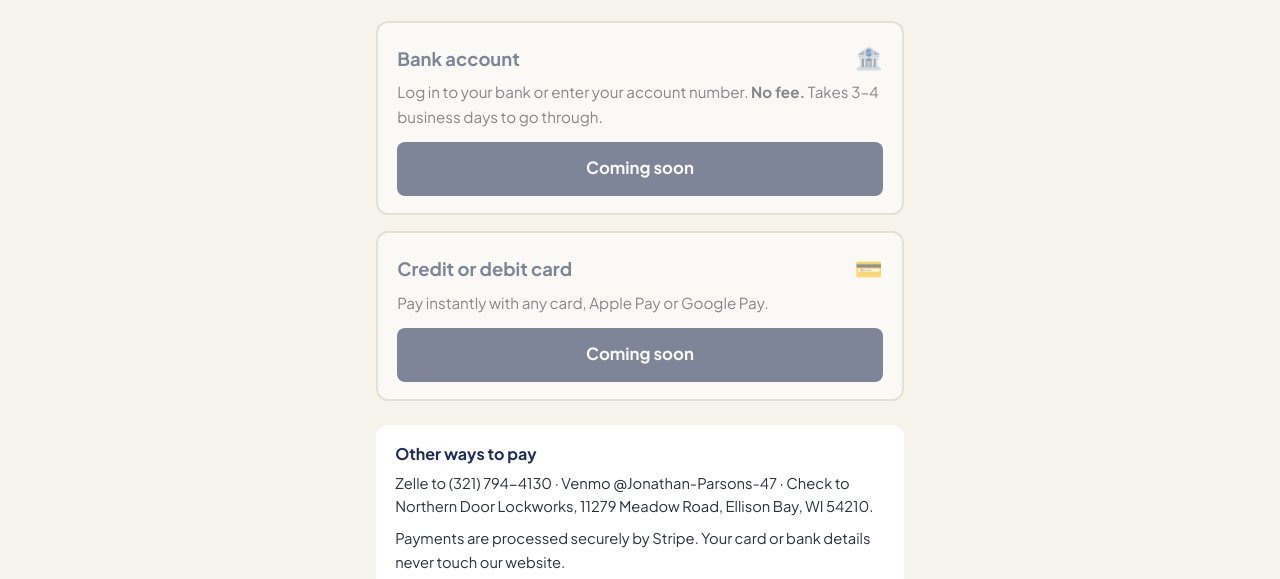
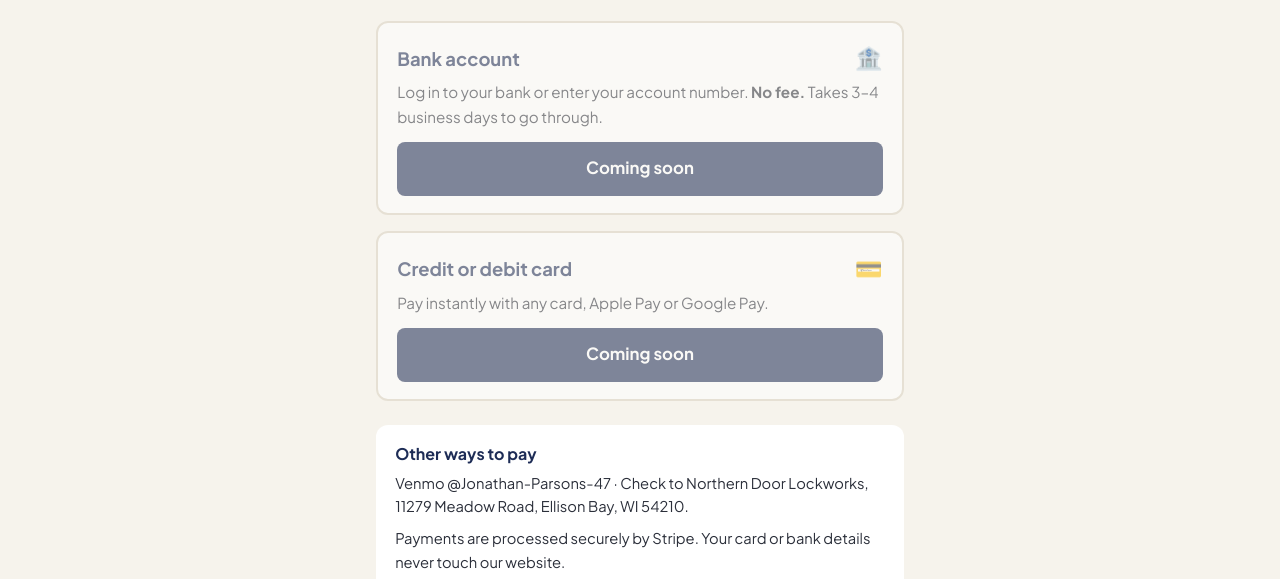
Before and after one commit to northerndoorlockworks-gif/website, a plain HTML site: page pay.html in a window 1280 px wide. Shown: the part 216-795 px from the top of the page. Drawn offline with Linux system fonts and the light colour scheme.

Commit message:
Pay page: drop Zelle from other payment options
Co-Authored-By: Claude Opus 5.5 <noreply@anthropic.com>
Claude-Session: https://claude.ai/code/session_01QwyqpxwvaDNb7v73U5BfLH

```diff
--- a/pay.html
+++ b/pay.html
@@ -57,7 +57,7 @@ footer a{color:#dfc278;margin:0 .4rem}
 
 <div class="note">
   <h2>Other ways to pay</h2>
-  <p>Zelle to (321) 794-4130 · Venmo @Jonathan-Parsons-47 · Check to Northern Door Lockworks, 11279 Meadow Road, Ellison Bay, WI 54210.</p>
+  <p>Venmo @Jonathan-Parsons-47 · Check to Northern Door Lockworks, 11279 Meadow Road, Ellison Bay, WI 54210.</p>
   <p>Payments are processed securely by Stripe. Your card or bank details never touch our website.</p>
   <p>Questions? Call or text <a href="tel:+13217944130">(321) 794-4130</a>.</p>
 </div>
```
